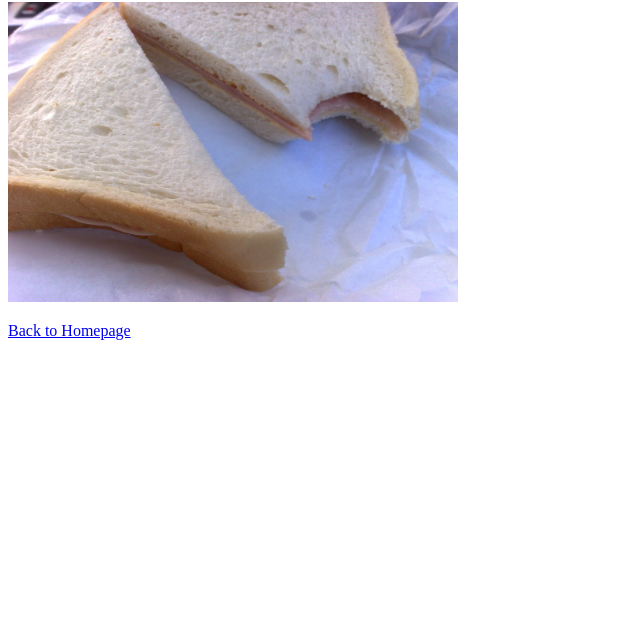
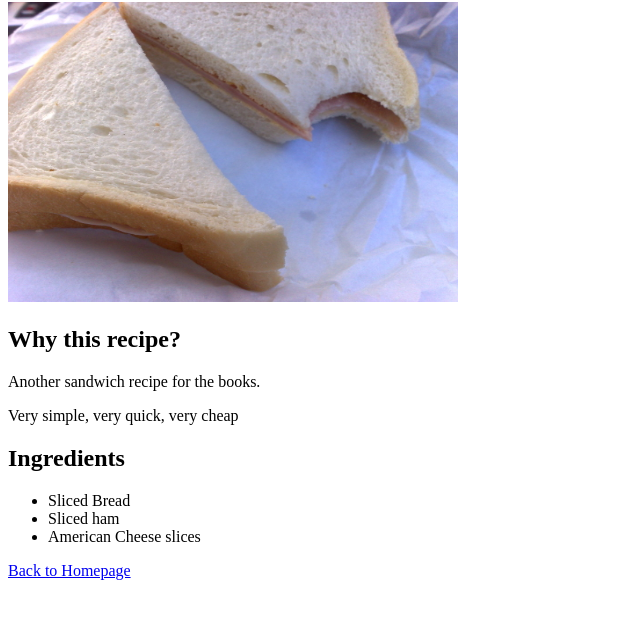
Before and after one commit to PaleCoder777/odin-recipes, a plain HTML site: page recipes/ham-cheese.html in a window 1280 px wide. Shown: the part 78-696 px from the top of the page, without its empty margins (0-640 px from the left). Drawn offline with Linux system fonts and the light colour scheme.

Commit message:
Fill in description and ingredients section
Filled in the description and ingredients section
with apprpriate information.

```diff
--- a/recipes/ham-cheese.html
+++ b/recipes/ham-cheese.html
@@ -14,10 +14,19 @@
             height="300">
 
         <!-- Add description heading -->
+        <h2>Why this recipe?</h2>
         <!-- Add description-->
+        <p>Another sandwich recipe for the books.</p>
+        <p>Very simple, very quick, very cheap</p>
 
         <!-- Add ingredients heading-->
+         <h2>Ingredients</h2>
         <!-- Add unordered list of ingredients needed-->
+        <ul>
+            <li>Sliced Bread</li>
+            <li>Sliced ham</li>
+            <li>American Cheese slices</li>
+        </ul>
 
         <!-- Add steps heading-->
         <!-- Add description-->
```
